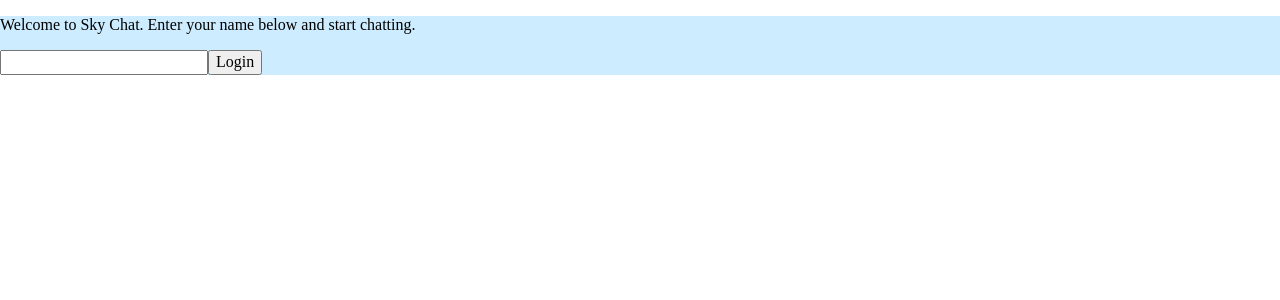
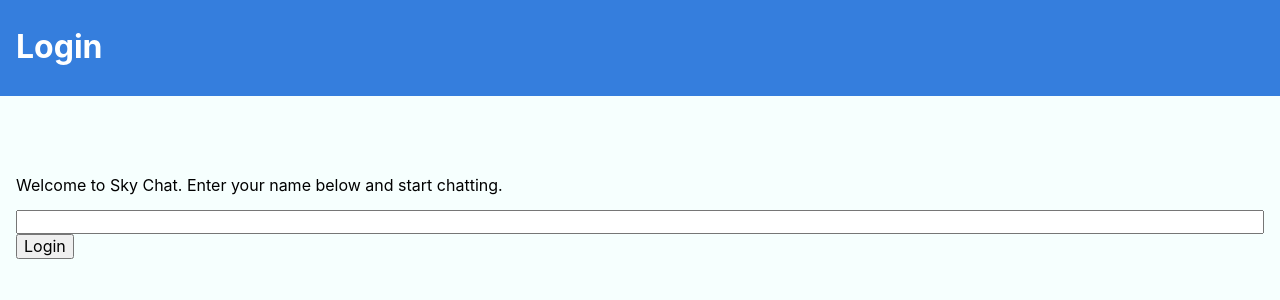
Before and after one commit to andrewwalker123/WhiteHat-Messaging-Project, a React (Create React App) app in the folder my-app/: page / in a window 1280 px wide. Shown: the top 300 px of the page. Built offline with nearby package versions, Linux system fonts and the light colour scheme.

Commit message:
added header and body components

```diff
--- /dev/null
+++ b/my-app/src/components/Body.js
@@ -0,0 +1,10 @@
+import React from 'react';
+
+const Body = (props) => {
+    return (
+        <div className="sans-serif pt5 pb5 pl3 pr3 flex flex-column" style={{minHeight: '95vh'}}>
+        {props.children}
+        </div>
+    )
+}
+export default Body;
--- /dev/null
+++ b/my-app/src/components/Header.js
@@ -0,0 +1,19 @@
+import React from 'react';
+
+const Header = (props) => {
+    if (props.headerImage == null) {
+    return (
+        <header className="white bg-blue w-100 sans-serif ma0 pa2 pl3 top-0 flex items-center">
+            <h1 className='mr2'>{props.headerTitle}</h1>
+        </header>
+    )
+    } else {
+        return (
+        <header className="white bg-blue w-100 sans-serif ma0 pa2 pl3 top-0 flex items-center">
+            <h1 className='mr2'>{props.headerTitle}</h1>
+            <img src={props.headerImage} height='36px'></img>
+        </header>
+    )
+    }
+}
+export default Header;
--- a/my-app/src/containers/ChannelListPage.js
+++ b/my-app/src/containers/ChannelListPage.js
@@ -1,5 +1,7 @@
 import React, { Component } from 'react';
 import ChannelCard from '../components/ChannelCard'
+import Header from '../components/Header'
+import Body from '../components/Body'
 
 export default class ChannelListPage extends Component {
     constructor(props) {
@@ -18,11 +20,14 @@ export default class ChannelListPage extends Component {
     }
   render() {
     return (
-        <div>
-            <h1>Hello {this.props.location.username}</h1>
-            {this.state.channelArray.map(channel => {
+        <div className="bg-washed-blue">
+            <Header headerTitle='Channels'/>
+            <Body>
+                <h1>Hello {this.props.location.username}</h1>
+                {this.state.channelArray.map(channel => {
                     return <ChannelCard channel={channel} username={this.state.username}/>
-            })}
+                 })}
+            </Body>
         </div>
     )
   }
--- a/my-app/src/containers/channelPage.js
+++ b/my-app/src/containers/channelPage.js
@@ -1,12 +1,15 @@
 import React from 'react';
+import Header from '../components/Header'
+import Body from '../components/Body'
 
 const ChannelPage = (props) => {
   console.log(props)
     return (
-      <div>
-        <h2>{props.location.data.channel.channelName}</h2>
-        <img src={props.location.data.channel.channelIcon}></img>
-        <h1>{props.location.data.channel.programme.title}</h1>
+      <div className="bg-washed-blue">
+          <Header headerTitle={props.location.data.channel.channelName} headerImage={props.location.data.channel.channelIcon}/>
+         <Body>
+           <h1>{props.location.data.channel.programme.description}</h1>
+          </Body>
       </div>
     )
 }
--- a/my-app/src/containers/loginPage.js
+++ b/my-app/src/containers/loginPage.js
@@ -1,5 +1,7 @@
 import React, { Component } from 'react';
 import { Link } from 'react-router-dom'
+import Header from '../components/Header'
+import Body from '../components/Body'
 
 export default class LoginPage extends Component {
     constructor() {
@@ -13,12 +15,15 @@ export default class LoginPage extends Component {
     }
     render() {
         return (
-        <div className='bg-lightest-blue'>
+            <div className="bg-washed-blue">
+                 <Header headerTitle='Login'/>
+                 <Body>
                     <p>Welcome to Sky Chat. Enter your name below and start chatting.</p>
                     <input type='text' value={this.state.username} onChange={this.onChangeHandler}></input>
                     <Link to={{pathname: `/channel`, username: this.state.username}}>
                       <button>Login</button>
                     </Link>
+                  </Body>
             </div>
         );
     }
--- a/my-app/src/containers/messagePage.js
+++ b/my-app/src/containers/messagePage.js
@@ -1,5 +1,7 @@
 import React, { Component } from 'react';
 import Message from '../components/message';
+import Header from '../components/Header'
+import Body from '../components/Body'
 
 class MessagePage extends Component {
 
@@ -17,7 +19,8 @@ class MessagePage extends Component {
     console.log(this.state.messagesList)
     return (
       <div className="bg-washed-blue">
-        <h1 className="white bg-blue w-100 sans-serif ma0 pa2 fixed pl3">Sky 1</h1>
+       <Header headerTitle='Messages'/>
+       <Body>
        <div className="sans-serif pt5 pb5 pl3 pr3 flex flex-column">
          <p className="">Welcome to the Sky 1 chat</p>
           <Message myMessage={true} message={"hello world"}/>
@@ -29,6 +32,7 @@ class MessagePage extends Component {
              <button className="bg-blue white w-20 pa3">SEND</button>
            </form>
           </div>
+          </Body>
      </div>
     );
   }
```
Lines whose indentation alone changed are shown as unchanged.
